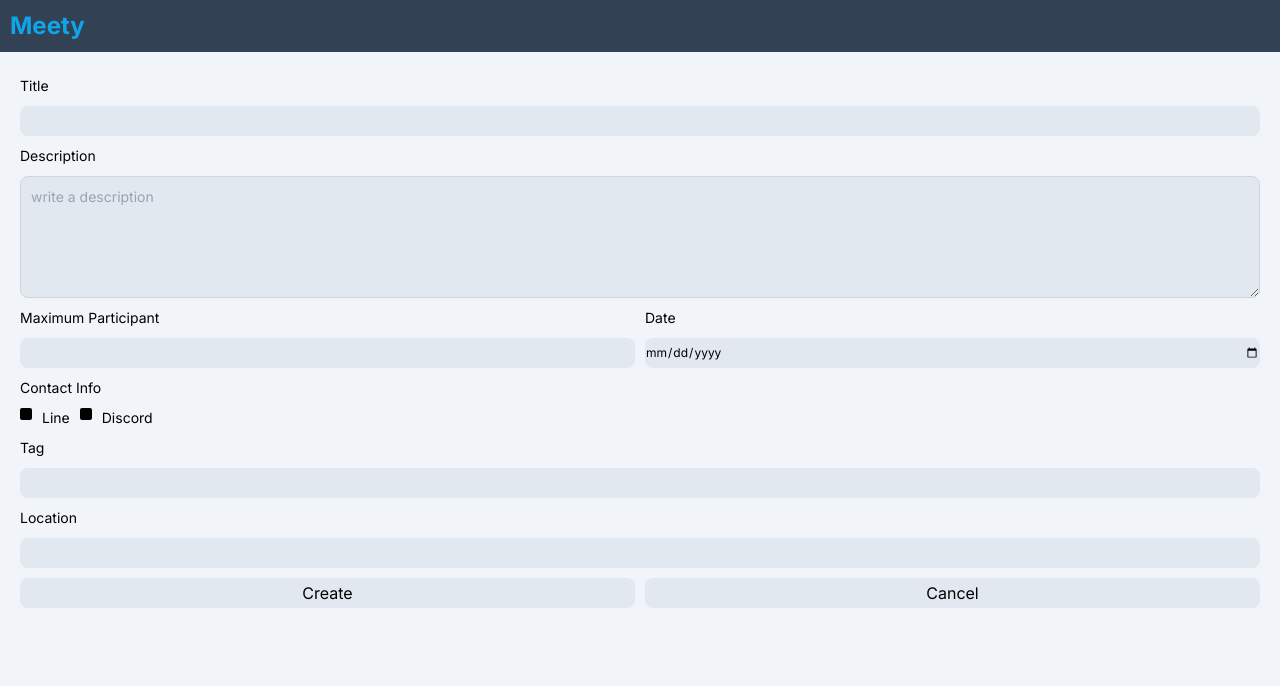
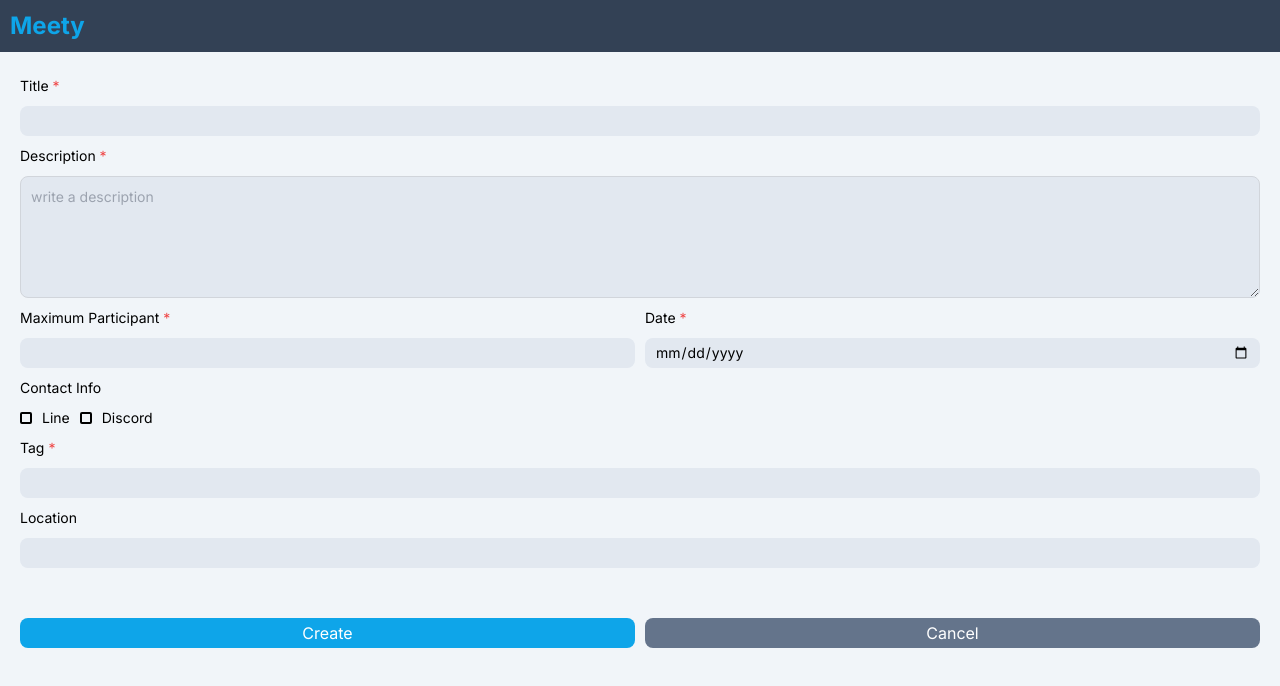
Before and after one commit to SoftwareArch-1/frontend, a Next.js app: page /activity/create in a window 1280 px wide. Shown: the top 686 px of the page. Built offline with nearby package versions, Linux system fonts and the light colour scheme; what prettier-plugin-tailwindcss would draw is missing.

Commit message:
create activity form

```diff
--- a/src/activity/component/InterestModalContent.tsx
+++ b/src/activity/component/InterestModalContent.tsx
@@ -19,7 +19,16 @@ const InterestModalContent = ({
     e.preventDefault()
     const formData = new FormData(e.currentTarget)
     const form = Object.fromEntries(formData)
-    const formArray = Object.keys(form)
+    let formArray: string[]
+    if (!multipleSelect) {
+      formArray = []
+      Object.entries(form).forEach(([key, value]) =>
+        formArray.push(String(value))
+      )
+    } else {
+      formArray = Object.keys(form)
+    }
+    console.log(formArray)
     onFilter(formArray)
   }
 
--- a/src/activity/component/page-content/ActivityPageContent.tsx
+++ b/src/activity/component/page-content/ActivityPageContent.tsx
@@ -1,10 +1,12 @@
 import dayjs from 'dayjs'
+import { useRouter } from 'next/router'
 import { useState } from 'react'
 import FloatingActionButton from '../../../core/components/FloatingActionButton'
 import { IconifyIcon } from '../../../core/components/IconifyIcon'
 import { Modal } from '../../../core/components/Modal'
 import { Nav } from '../../../core/components/Nav'
 import SearchBar from '../../../core/components/SearchBar'
+import { pagePath } from '../../../core/utils/pagePath'
 import ActivityCard from '../ActivityCard'
 import ActivityDetailCard from '../ActivityDetailCard'
 import InterestModalContent from '../InterestModalContent'
@@ -43,6 +45,8 @@ const dummyActivity = [
 const ActivityPageContent = () => {
   const [isModalOpen, setIsModalOpen] = useState(false)
   const [filter, setFilter] = useState<string[]>([])
+
+  const router = useRouter()
 
   const onFilter = (filterArray: string[]) => {
     setFilter(filterArray)
@@ -93,6 +97,7 @@ const ActivityPageContent = () => {
         className="bg-sky-500"
         onClick={() => {
           console.log('Go to create Activity page')
+          router.push(pagePath.CreateActivityPage())
           //router.push(pagePath.CreateActivityPage())
         }}
       >
--- a/src/activity/component/page-content/CreateActivityPageContent.tsx
+++ b/src/activity/component/page-content/CreateActivityPageContent.tsx
@@ -1,84 +1,132 @@
+import { zodResolver } from '@hookform/resolvers/zod'
+import { useRouter } from 'next/router'
 import { useState } from 'react'
+import { useForm } from 'react-hook-form'
+import { number, z } from 'zod'
 import { Modal } from '../../../core/components/Modal'
 import { Nav } from '../../../core/components/Nav'
+import { createActivityFormSchema } from '../../../core/constant/zod/form-schema/createActivityFormSchema'
 import InterestModalContent from '../InterestModalContent'
 
 const CreateActivityPageContent = () => {
   const [isModalOpen, setIsModalOpen] = useState(false)
   const [filter, setFilter] = useState<string[]>([])
 
+  const router = useRouter()
+
+  const {
+    register,
+    handleSubmit,
+    setValue,
+    formState: { errors },
+  } = useForm<z.infer<typeof createActivityFormSchema>>({
+    resolver: zodResolver(createActivityFormSchema),
+    defaultValues: { location: null },
+  })
+
   const onFilter = (filterArray: string[]) => {
     setFilter(filterArray)
+    setValue('tag', filterArray[0])
     console.log(filterArray)
     setIsModalOpen(false)
   }
 
+
+  const onSubmit = handleSubmit((data) => {
+    console.log(data)
+  })
+
   return (
     <>
       <Nav />
-      <form className="flex flex-col gap-y-2.5 px-5 py-6">
-        <label className="text-sm">Title</label>
-        <input className="h-[30px] w-full rounded-lg bg-slate-200 text-xs" />
-        <label className="text-sm">Description</label>
+      <form className="flex flex-col gap-y-2.5 px-5 py-6" onSubmit={onSubmit}>
+        <label className="text-sm">
+          Title<span className="text-red-500"> *</span>
+        </label>
+        <input
+          className="h-[30px] w-full rounded-lg bg-slate-200 p-2.5 text-sm"
+          {...register('name')}
+        />
+        <label className="text-sm">
+          Description<span className="text-red-500"> *</span>
+        </label>
         <textarea
           className="block w-full resize-y rounded-lg border border-gray-300 bg-slate-200 p-2.5 text-sm"
           placeholder="write a description"
           rows={5}
+          {...register('description')}
         />
         <div className="flex flex-row gap-x-2.5">
           <div className="flex flex-1 flex-col gap-y-2.5">
-            <label className="text-sm">Maximum Participant</label>
-            <input className="h-[30px] w-full rounded-lg bg-slate-200 text-xs" />
+            <label className="text-sm">
+              Maximum Participant<span className="text-red-500"> *</span>
+            </label>
+            <input
+              className="h-[30px] w-full rounded-lg bg-slate-200 p-2.5 text-sm"
+              type={'number'}
+              {...register('maxParticipants')}
+            />
           </div>
           <div className="flex flex-1 flex-col gap-y-2.5">
-            <label className="text-sm">Date</label>
+            <label className="text-sm">
+              Date<span className="text-red-500"> *</span>
+            </label>
             <input
-              className="h-[30px] w-full rounded-lg bg-slate-200 text-xs"
+              className="h-[30px] w-full rounded-lg bg-slate-200 p-2.5 text-sm"
               type="date"
+              {...register('targetDate')}
             />
           </div>
         </div>
         <label className="text-sm">Contact Info</label>
-        <div className="flex flex-row gap-x-2.5">
+        <div className="flex flex-row items-center gap-x-2.5">
           <input
-            type="radio"
-            className="h-3 w-3 appearance-none rounded-sm border-black bg-black"
+            type="checkbox"
+            className="h-3 w-3 appearance-none rounded-sm border-2 border-black checked:bg-black"
+            {...register('requireLine')}
           />
           <label className="text-sm">Line</label>
           <input
-            type="radio"
-            className="h-3 w-3 appearance-none rounded-sm border-black bg-black"
+            type="checkbox"
+            className="h-3 w-3 appearance-none rounded-sm border-2 border-black checked:bg-black"
+            {...register('requireDiscord')}
           />
           <label className="text-sm">Discord</label>
         </div>
-        <label className="text-sm">Tag</label>
+        <label className="text-sm">
+          Tag<span className="text-red-500"> *</span>
+        </label>
         <button
           type="button"
-          className="h-[30px] w-full rounded-lg bg-slate-200"
+          className="h-[30px] w-full rounded-lg bg-slate-200 px-2.5 text-left text-sm"
           onClick={() => setIsModalOpen(true)}
+        >
+          {filter}
+        </button>
+        <label className="text-sm">Location</label>
+        <input
+          className="h-[30px] w-full rounded-lg bg-slate-200 p-2.5 text-sm"
+          {...register('location')}
         />
-        <label className="text-sm">Location</label>
-        <input className="h-[30px] w-full rounded-lg bg-slate-200 text-xs" />
-        <Modal open={isModalOpen} onClose={() => setIsModalOpen(false)}>
-          <InterestModalContent initInterest={filter} onFilter={onFilter} />
-        </Modal>
-        <div className='flex flex-row gap-x-2.5'>
+        <div className="flex flex-row gap-x-2.5 pt-10">
           <button
-          type="button"
-          className="h-[30px] w-full rounded-lg bg-slate-200"
-          onClick={() => setIsModalOpen(true)}
+            type="submit"
+            className="h-[30px] flex-1 rounded-lg bg-sky-500 text-white"
           >
             Create
           </button>
           <button
             type="button"
-          className="h-[30px] w-full rounded-lg bg-slate-200"
-          onClick={() => setIsModalOpen(true)}
+            className="h-[30px] flex-1 rounded-lg bg-slate-500 text-white"
+            onClick={() => router.back()}
           >
             Cancel
           </button>
         </div>
       </form>
+      <Modal open={isModalOpen} onClose={() => setIsModalOpen(false)}>
+        <InterestModalContent initInterest={filter} onFilter={onFilter} />
+      </Modal>
     </>
   )
 }
--- /dev/null
+++ b/src/core/constant/zod/form-schema/createActivityFormSchema.ts
@@ -0,0 +1,14 @@
+import { number, z } from 'zod'
+
+export const createActivityFormSchema = z.object({
+  name: z.string(),
+  description: z.string(),
+  targetDate: z.string(),
+  maxParticipants: z.preprocess((v) => {
+    return Number(v)
+  },z.number().int()),
+  requireLine: z.boolean(),
+  requireDiscord: z.boolean(),
+  tag: z.string(),
+  location: z.string().nullable(),
+})
--- a/src/user/api/profile.ts
+++ b/src/user/api/profile.ts
@@ -3,9 +3,16 @@ import { reviewSchema, ReviewsType } from '../../core/sync-with-backend/dto/user
 import { profileSchema, ProfileType } from '../../core/sync-with-backend/dto/user/viewProfile'
 import { apiPath } from '../../core/utils/apiPath'
 
+let config = {
+  headers: {
+    Authorization: 'Bearer eyJhbGciOiJIUzI1NiIsInR5cCI6IkpXVCJ9.eyJlbWFpbCI6InVzZXJAZXhhbXBsZS5jb20iLCJpYXQiOjE2NjU0OTQ0ODgsImV4cCI6MTY2NTU4MDg4OH0.sOstP3E-KANr8_aY-B9NDKzoSaWGH-61BTKKTLOu5FI',
+  }
+}
+
 export const getProfile = async (id: string) => {
   const { data } = await axiosInstance.get(
     apiPath.user.profile(id),
+    config,
   )
   return profileSchema.parse(data)
 }
--- a/src/user/component/page-content/ViewProfilePageContent.tsx
+++ b/src/user/component/page-content/ViewProfilePageContent.tsx
@@ -19,7 +19,7 @@ const ViewProfilePageContent = () => {
   const { id } = router.query
 
   const { data } = useQuery([getProfile.name], () =>
-    getProfile(String(id))
+    getProfile(String(id)), {enabled: !!id}
   )
 
   return (
```
Lines whose indentation alone changed are shown as unchanged.
